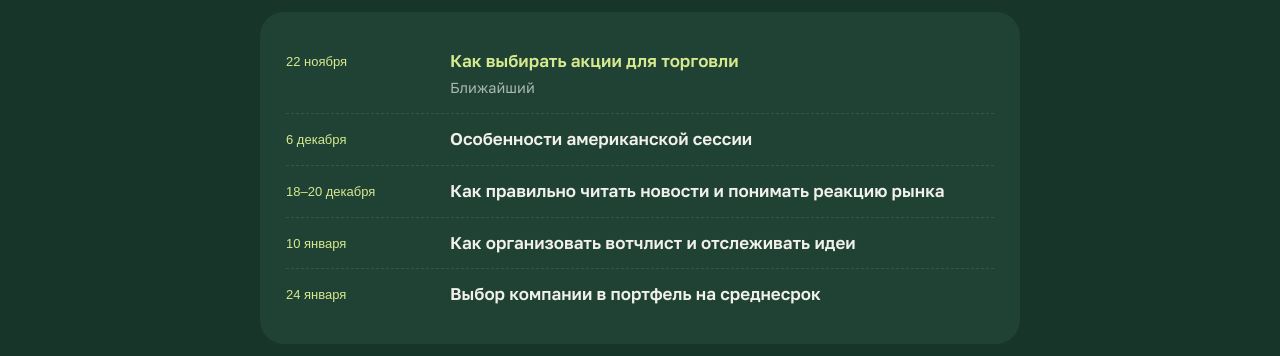
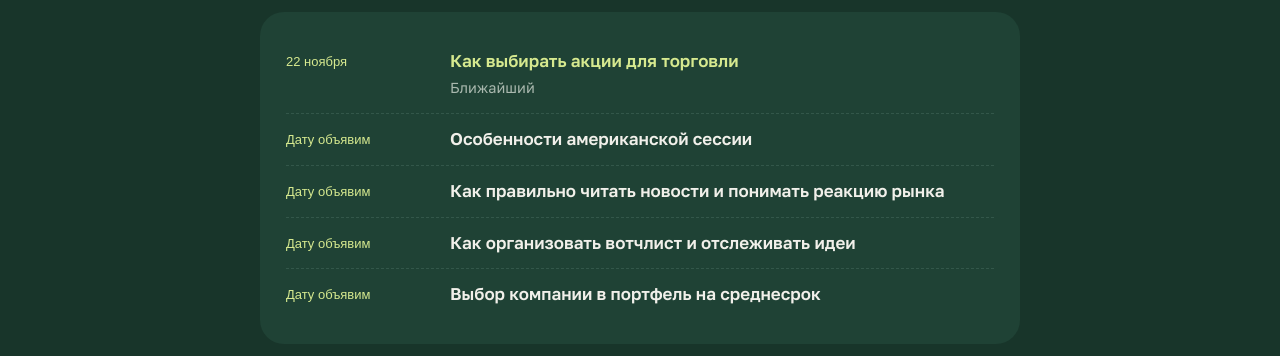
Before and after one commit to Nerunkov/fincircle-landing, a plain HTML site: page index.html in a window 1280 px wide. Shown: the part 1860-2216 px from the top of the page. Drawn offline with Linux system fonts and the light colour scheme; a web font is replaced by a local one.

Commit message:
Расписание: даты будущих мастер-классов скрыты
Co-Authored-By: Claude Opus 5.5 <noreply@anthropic.com>

```diff
--- a/index.html
+++ b/index.html
@@ -362,7 +362,7 @@ footer .disc{flex-basis:100%;font-size:13px}
 <section class="panel dark" id="program">
   <div class="in">
     <div class="head center"><span class="tag">#расписание</span><h2>Мастер-классы раз в две недели</h2><p>Все мастер-классы входят в подписку PRO. Расписание предварительное, даты могут сдвинуться.</p></div>
-    <div class="act sched"><ol class="tl"><li class="now"><time>22 ноября</time><div><h3>Как выбирать акции для торговли</h3><p>Ближайший</p></div></li><li><time>6 декабря</time><div><h3>Особенности американской сессии</h3></div></li><li><time>18–20 декабря</time><div><h3>Как правильно читать новости и понимать реакцию рынка</h3></div></li><li><time>10 января</time><div><h3>Как организовать вотчлист и отслеживать идеи</h3></div></li><li><time>24 января</time><div><h3>Выбор компании в портфель на среднесрок</h3></div></li></ol></div>
+    <div class="act sched"><ol class="tl"><li class="now"><time>22 ноября</time><div><h3>Как выбирать акции для торговли</h3><p>Ближайший</p></div></li><li><time>Дату объявим</time><div><h3>Особенности американской сессии</h3></div></li><li><time>Дату объявим</time><div><h3>Как правильно читать новости и понимать реакцию рынка</h3></div></li><li><time>Дату объявим</time><div><h3>Как организовать вотчлист и отслеживать идеи</h3></div></li><li><time>Дату объявим</time><div><h3>Выбор компании в портфель на среднесрок</h3></div></li></ol></div>
   </div>
 </section>
 
```
